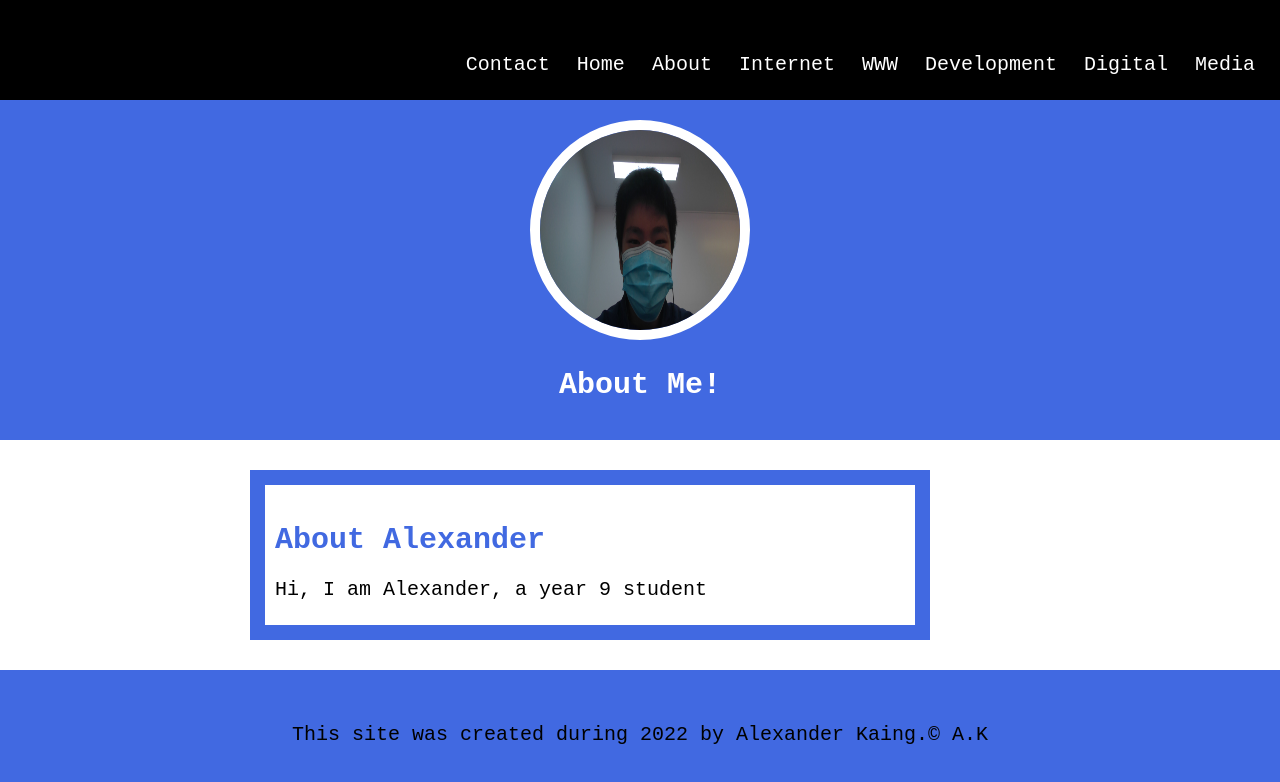
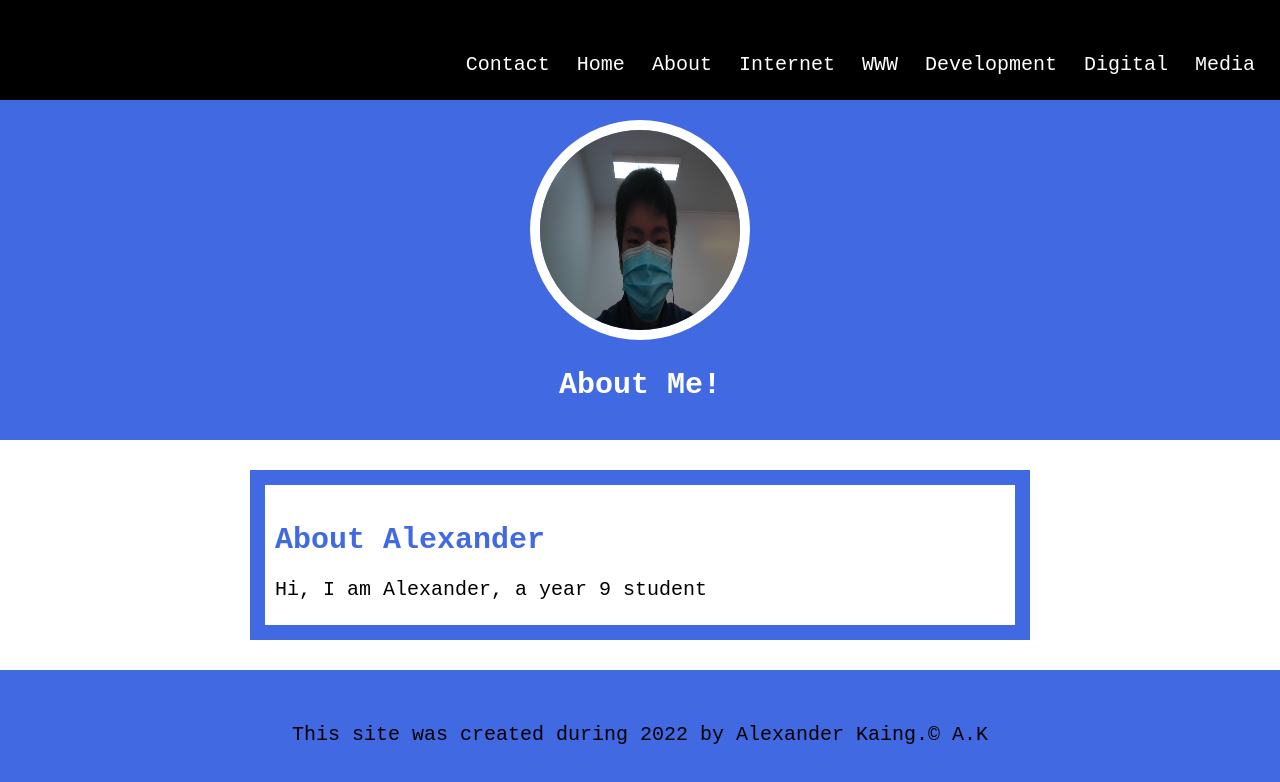
Before and after one commit to kepapen/Kevin, a plain HTML site: page About Page.html in a window 1280 px wide. Drawn offline with Linux system fonts and the light colour scheme.

Commit message:
added box to about, changed fonts

```diff
--- a/css/index.css
+++ b/css/index.css
@@ -91,14 +91,10 @@ font-family: monospace;
  div.about {
  	text-align: left;
  	word-spacing: 0px;
-  width: 300px;
   border: 15px solid royalblue;
   padding-top: 0px;
   padding-bottom: 0px;
   padding-left: 10px;
-  padding-right: 0px;
   margin: 10px;
-  width: 80%;
   font-family: monospace;
-
- }
+}
```
Also changed, not shown: About Page.html (+5 -4 lines).
